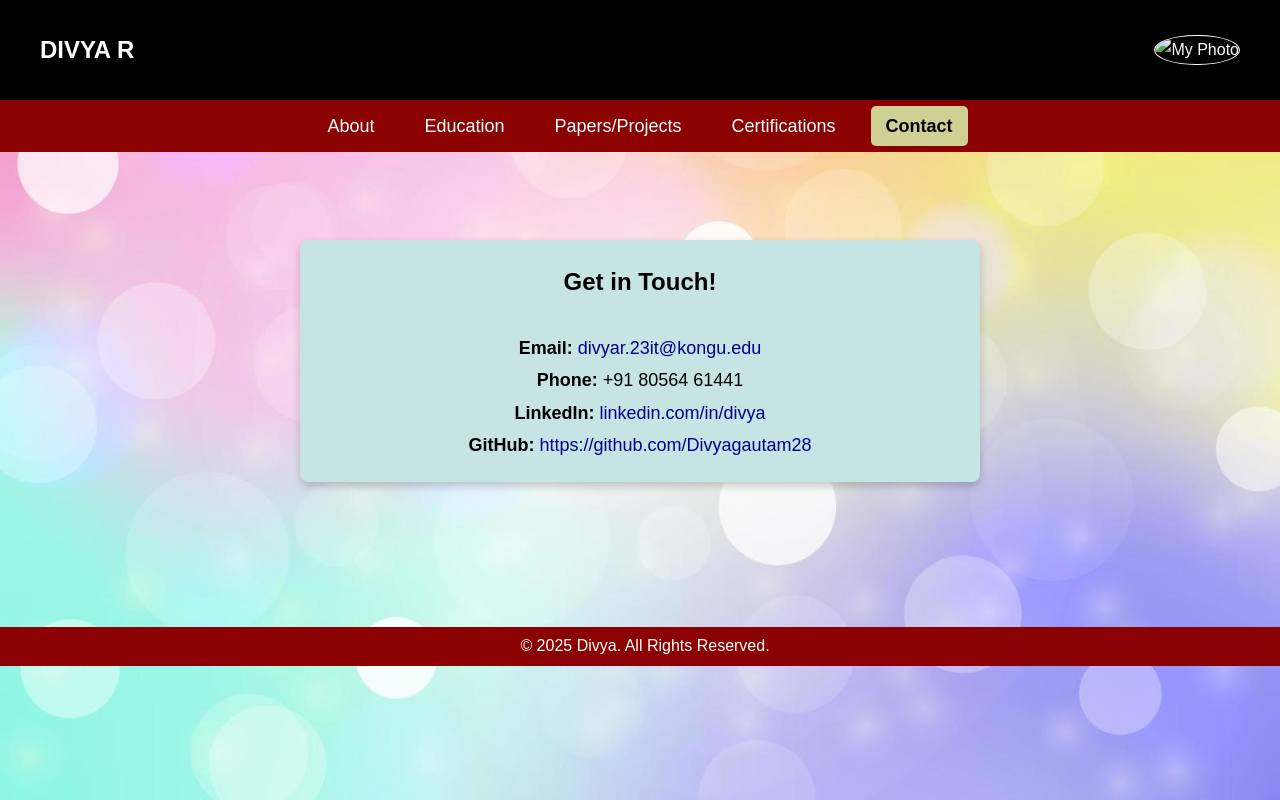
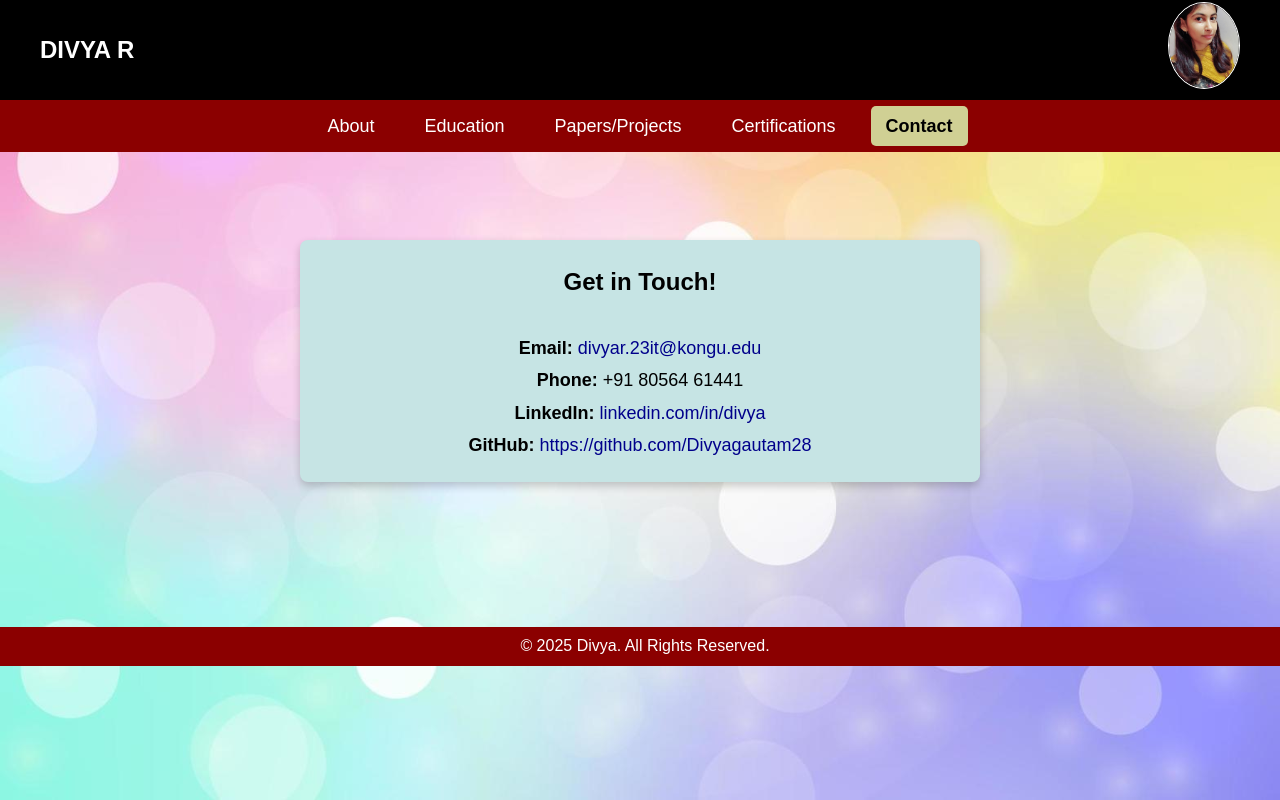
Before and after one commit to Divyaaravichandran/MyBlogWithCss, a plain HTML site: page cont.html in a window 1280 px wide. Drawn offline with Linux system fonts and the light colour scheme; files whose address does not match are found by name.

Commit message:
Update cont.html

```diff
--- a/cont.html
+++ b/cont.html
@@ -34,7 +34,7 @@
             <h1>DIVYA R</h1>
         </div>
         <div class="header-right">
-            <img src="img/img-header.jpg" alt="My Photo">
+            <img src="img-header.jpg" alt="My Photo">
         </div>
     </header>
 
```
